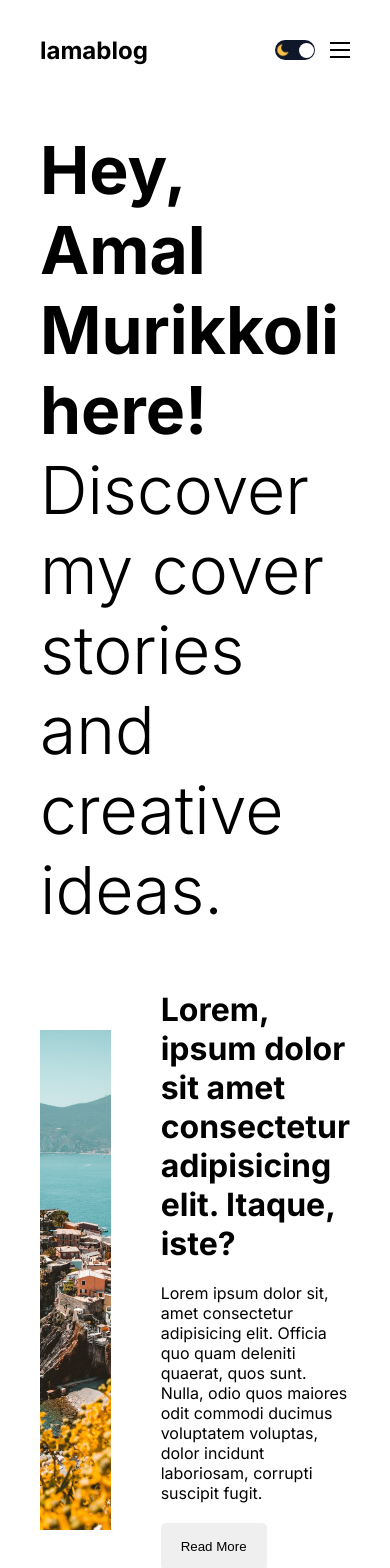
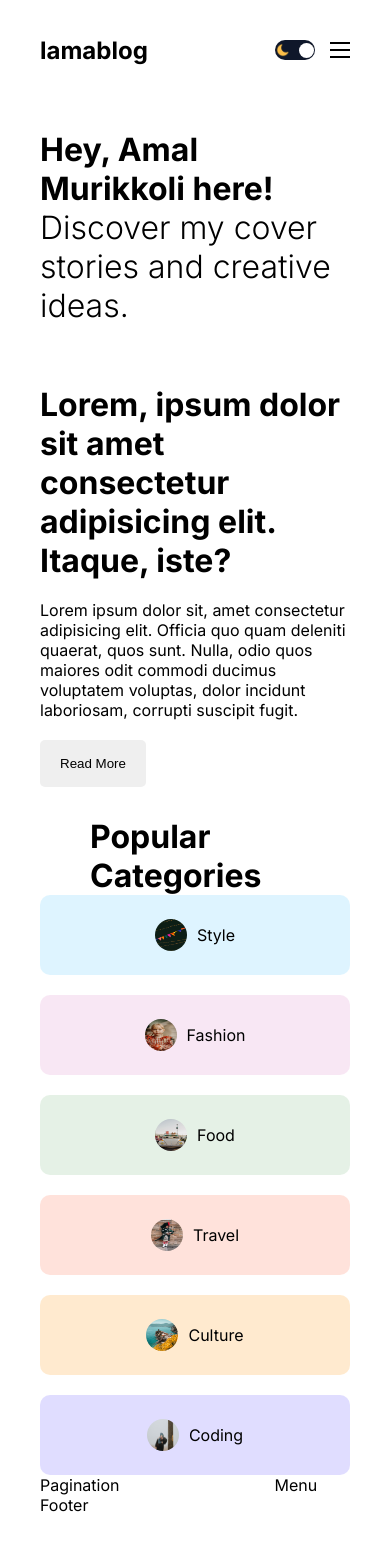
Before and after one commit to Amal221200/next13-blog, a Next.js app: page / in a window 390 px wide. Shown: the top 1568 px of the page. After the commit the page ends 1515 px from the top, so only its background shows below. Built offline with nearby package versions, Linux system fonts and the light colour scheme.

Commit message:
categoryList featured

```diff
--- /dev/null
+++ b/lib/data.js
@@ -0,0 +1,32 @@
+export const categoryList = [
+    {
+        name: 'style',
+        img: '/style.png',
+        bg: '#57c4ff31'
+    },
+    {
+        name: 'fashion',
+        img: '/fashion.png',
+        bg: '#da85c731'
+    },
+    {
+        name: 'food',
+        img: '/food.png',
+        bg: '#7fb88133'
+    },
+    {
+        name: 'travel',
+        img: '/travel.png',
+        bg: '#ff795736'
+    },
+    {
+        name: 'culture',
+        img: '/culture.png',
+        bg: '#ffb04f45'
+    },
+    {
+        name: 'coding',
+        img: '/coding.png',
+        bg: '#5e4fff31'
+    },
+]
--- /dev/null
+++ b/lib/index.js
@@ -0,0 +1 @@
+export const capitalize = (string) => `${string[0].toUpperCase()}${string.slice(1)}`
--- a/src/app/homepage.module.css
+++ b/src/app/homepage.module.css
@@ -0,0 +1,4 @@
+.content {
+    display: flex;
+    gap: 50%;
+}
--- a/src/components/categoryList/CategoryList.jsx
+++ b/src/components/categoryList/CategoryList.jsx
@@ -1,8 +1,26 @@
 import styles from "./categoryList.module.css";
+import Link from "next/link";
+import Image from "next/image";
+import { capitalize as capitalizeWord } from "../../../lib";
+import { categoryList } from "../../../lib/data";
+
+
 
 const CategoryList = () => {
   return (
-    <div>CategoryList</div>
+    <div className={styles.container}>
+      <h1 className={styles.title}>Popular Categories</h1>
+      <div className={styles.categories}>
+        {
+          categoryList.map((category, index) => (
+            <Link key={index} href={`/blog?category=${category.name}`} style={{background: category.bg}} className={`${styles.category} ${styles[category.name]}`}>
+              <Image src={category.img} alt="" width={32} height={32} className={styles.image} />
+              {capitalizeWord(category.name)}
+            </Link>
+          ))
+        }
+      </div>
+    </div>
   )
 }
 export default CategoryList
--- a/src/components/categoryList/categoryList.module.css
+++ b/src/components/categoryList/categoryList.module.css
@@ -0,0 +1,53 @@
+.container {
+    margin-top: 30px;
+}
+
+.title {
+    margin-inline-start: 50px;
+}
+
+.categories {
+    display: flex;
+    flex-wrap: wrap;
+    justify-content: space-between;
+    gap: 20px;
+}
+
+.category {
+    display: flex;
+    /* flex: 1; */
+    justify-content: center;
+    align-items: center;
+    width: 15%;
+    height: 80px;
+    gap: 10px;
+    border-radius: 10px;
+}
+
+.image {
+    border-radius: 50%;
+}
+
+@media screen and (max-width: 1280px) {
+    .category {
+        width: 20%;
+    }
+}
+
+@media screen and (max-width: 1024px) {
+    .category {
+        width: 25%;
+    }
+}
+
+@media screen and (max-width: 768px) {
+    .category {
+        width: 45%;
+    }
+}
+
+@media screen and (max-width: 640px) {
+    .category {
+        width: 100%;
+    }
+}
--- a/src/components/featured/featured.module.css
+++ b/src/components/featured/featured.module.css
@@ -47,3 +47,31 @@
     width: max-content;
     cursor: pointer;
 }
+
+@media screen and (max-width:1280px) {
+    .title {
+        font-size: 52px;
+    }
+}
+
+@media screen and (max-width:1024px) {
+    .title {
+        font-size: 45px;
+    }
+
+    .imgContainer {
+        display: none;
+    }
+}
+
+@media screen and (max-width:768px) {
+    .title {
+        font-size: 38px;
+    }
+}
+
+@media screen and (max-width:640px) {
+    .title {
+        font-size: 32px;
+    }
+}
```
